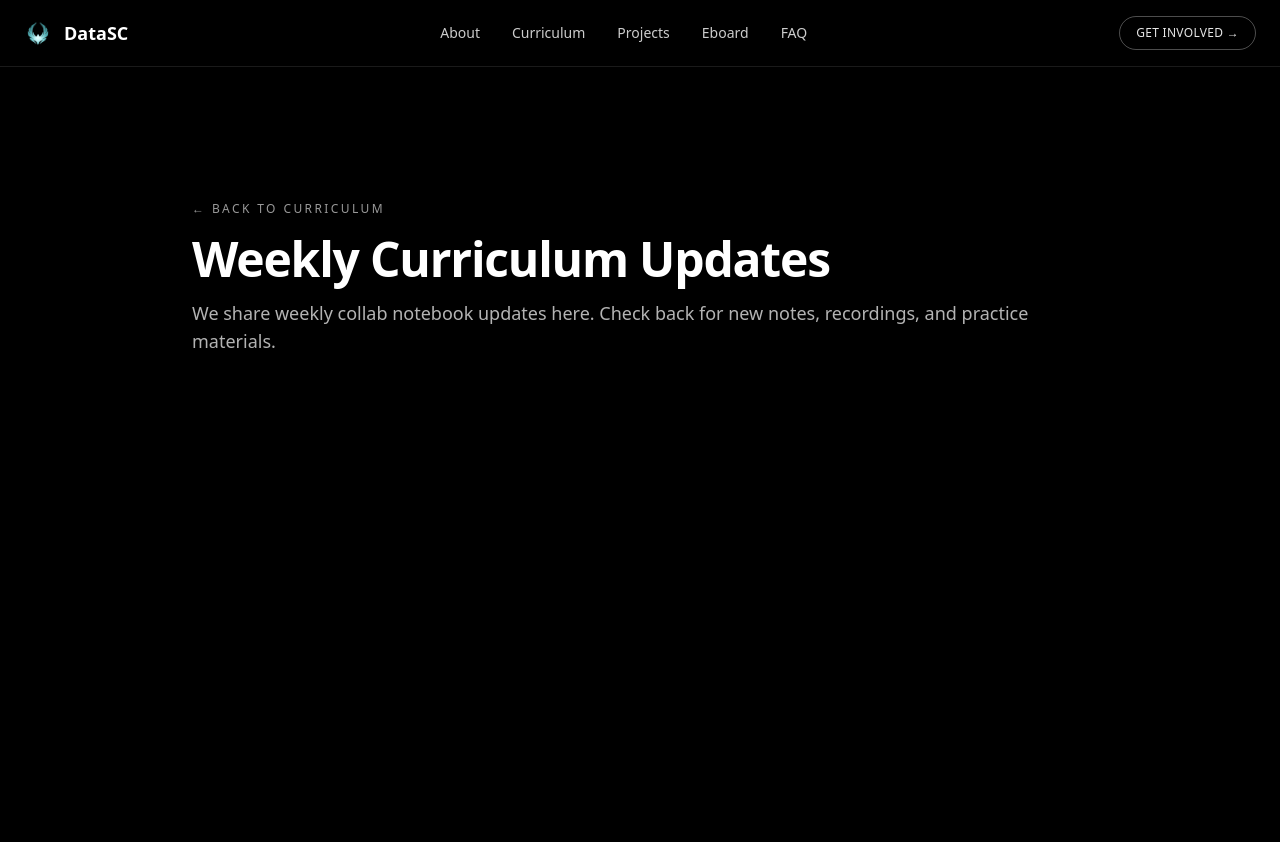
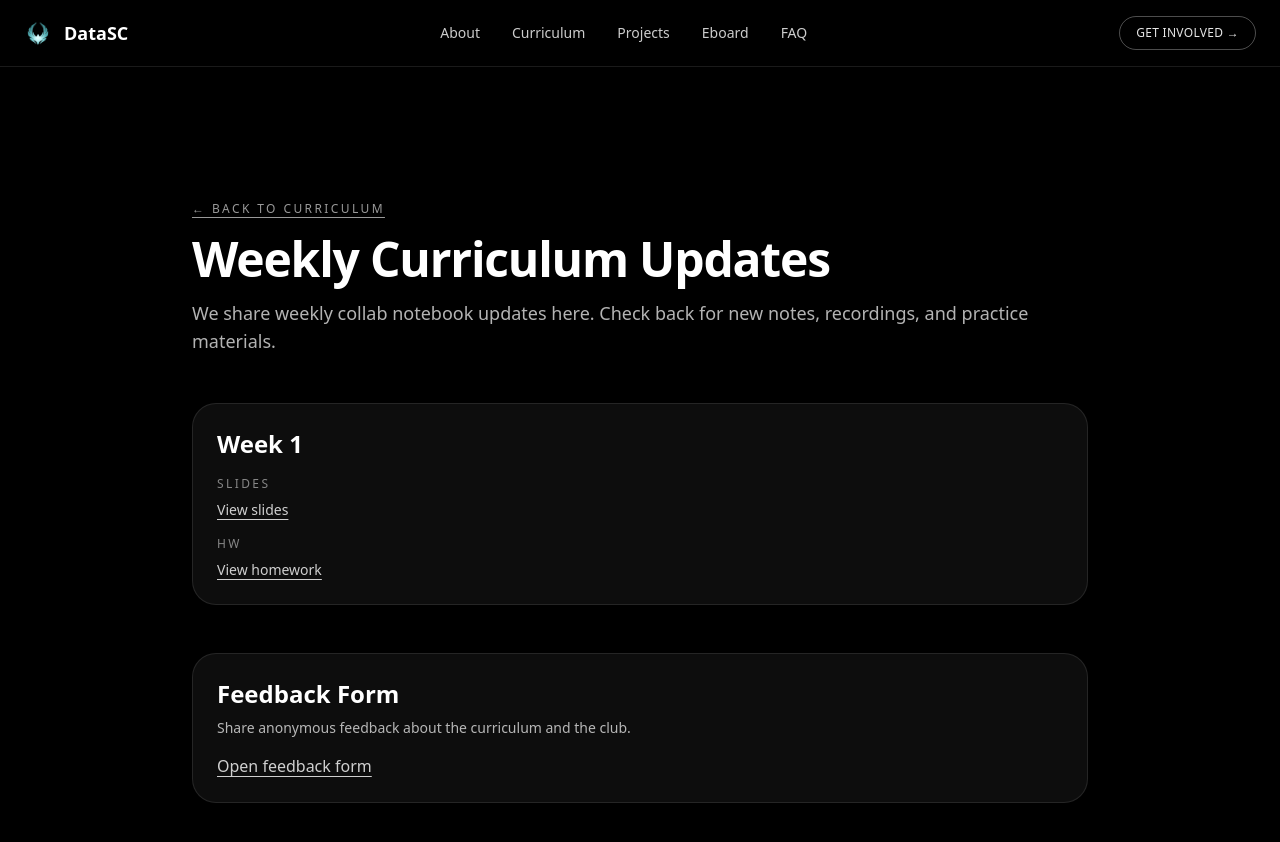
Before and after one commit to USC-Data-Science-Club/datasc_website, a Next.js app: page /curriculum-updates in a window 1280 px wide. Shown: the top 842 px of the page. Built offline with nearby package versions, Linux system fonts and the light colour scheme.

Commit message:
week1 curriculum updates

```diff
--- a/app/curriculum-updates/page.tsx
+++ b/app/curriculum-updates/page.tsx
@@ -4,7 +4,7 @@ export default function CurriculumUpdatesPage() {
       <div className="max-w-4xl mx-auto w-full">
         <a
           href="/#curriculum"
-          className="text-xs uppercase tracking-[0.2em] text-white/60"
+          className="text-xs uppercase tracking-[0.2em] text-white/60 underline underline-offset-4"
         >
           ← Back to Curriculum
         </a>
@@ -15,35 +15,53 @@ export default function CurriculumUpdatesPage() {
           We share weekly collab notebook updates here. Check back for new
           notes, recordings, and practice materials.
         </p>
-        {/* <div className="mt-10 space-y-4">
-          <div className="rounded-2xl border border-white/10 bg-white/5 p-6">
-            <p className="text-sm uppercase tracking-[0.2em] text-white/60">
-              Week 1
-            </p>
-            <p className="mt-2 text-lg font-semibold">Getting Set Up</p>
-            <p className="mt-2 text-sm text-white/70">
-              Environment setup, tooling, and first data exploration notebook.
-            </p>
-          </div>
-          <div className="rounded-2xl border border-white/10 bg-white/5 p-6">
-            <p className="text-sm uppercase tracking-[0.2em] text-white/60">
-              Week 2
-            </p>
-            <p className="mt-2 text-lg font-semibold">Data Cleaning & EDA</p>
-            <p className="mt-2 text-sm text-white/70">
-              Cleaning workflows, missing data strategies, and basic plots.
-            </p>
-          </div>
-          <div className="rounded-2xl border border-white/10 bg-white/5 p-6">
-            <p className="text-sm uppercase tracking-[0.2em] text-white/60">
-              Week 3
-            </p>
-            <p className="mt-2 text-lg font-semibold">Intro to Modeling</p>
-            <p className="mt-2 text-sm text-white/70">
-              Regression basics, evaluation metrics, and model pitfalls.
-            </p>
-          </div>
-        </div> */}
+        <div className="mt-12 space-y-8">
+          <section className="rounded-3xl border border-white/10 bg-white/5 p-6">
+            <h2 className="text-2xl font-semibold">Week 1</h2>
+            <div className="mt-4 space-y-4 text-sm text-white/80">
+              <div>
+                <p className="text-xs uppercase tracking-[0.2em] text-white/50">
+                  Slides
+                </p>
+                <a
+                  className="mt-2 inline-block text-white/80 underline underline-offset-4 hover:text-white"
+                  href="https://docs.google.com/presentation/d/1vz71LWBwj1Ce5VGl5v4vySU2_oeU6fiiRFIHn4FsJyQ/edit?slide=id.p#slide=id.p"
+                  target="_blank"
+                  rel="noreferrer"
+                >
+                  View slides
+                </a>
+              </div>
+              <div>
+                <p className="text-xs uppercase tracking-[0.2em] text-white/50">
+                  HW
+                </p>
+                <a
+                  className="mt-2 inline-block text-white/80 underline underline-offset-4 hover:text-white"
+                  href="https://colab.research.google.com/drive/1ufmaPRWY4wI0dpS2t6MC0DqCOFf390KG?authuser=2"
+                  target="_blank"
+                  rel="noreferrer"
+                >
+                  View homework
+                </a>
+              </div>
+            </div>
+          </section>
+        </div>
+        <section className="mt-12 rounded-3xl border border-white/10 bg-white/5 p-6">
+          <h2 className="text-2xl font-semibold">Feedback Form</h2>
+          <p className="mt-2 text-sm text-white/70">
+            Share anonymous feedback about the curriculum and the club.
+          </p>
+          <a
+            className="mt-4 inline-block text-white/80 underline underline-offset-4 hover:text-white"
+            href="https://forms.gle/SgHZgH6oeeHmkaFx8"
+            target="_blank"
+            rel="noreferrer"
+          >
+            Open feedback form
+          </a>
+        </section>
       </div>
     </main>
   );
--- a/components/Navbar.tsx
+++ b/components/Navbar.tsx
@@ -2,19 +2,19 @@ export default function Navbar() {
   return (
     <nav className="sticky top-0 z-50 border-b border-white/10 bg-black/70 backdrop-blur">
       <div className="mx-auto flex max-w-7xl flex-col gap-4 px-6 py-4 text-sm sm:flex-row sm:items-center sm:justify-between">
-        <a href="#about" className="flex items-center gap-3">
+        <a href="/#about" className="flex items-center gap-3">
           <img src="/logo.png" alt="DataSC Logo" className="h-7 w-7" />
           <span className="text-lg font-semibold">DataSC</span>
         </a>
         <div className="flex flex-wrap items-center gap-4 text-xs text-white/80 sm:gap-8 sm:text-sm">
-          <a href="#about" className="hover:text-white">About</a>
-          <a href="#curriculum" className="hover:text-white">Curriculum</a>
-          <a href="#projects" className="hover:text-white">Projects</a>
-          <a href="#eboard" className="hover:text-white">Eboard</a>
-          <a href="#faq" className="hover:text-white">FAQ</a>
+          <a href="/#about" className="hover:text-white">About</a>
+          <a href="/#curriculum" className="hover:text-white">Curriculum</a>
+          <a href="/#projects" className="hover:text-white">Projects</a>
+          <a href="/#eboard" className="hover:text-white">Eboard</a>
+          <a href="/#faq" className="hover:text-white">FAQ</a>
         </div>
         <a
-          href="#get-involved"
+          href="/#get-involved"
           className="self-start rounded-full border border-white/30 px-4 py-2 text-xs uppercase tracking-wide text-white/90 hover:border-white/60 hover:text-white sm:self-auto"
         >
           Get Involved →
```
